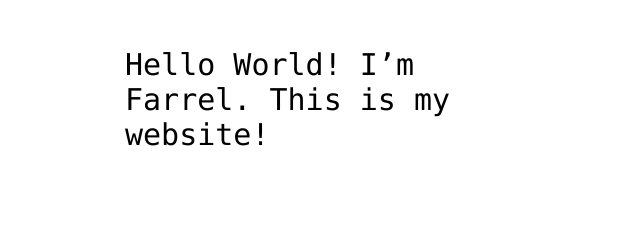
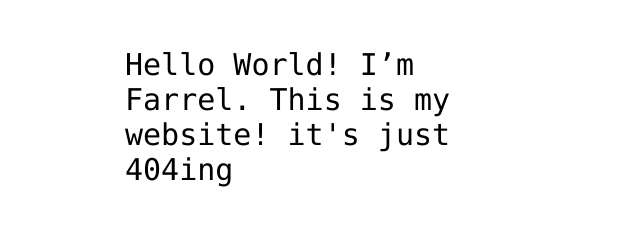
Before and after one commit to Farrel0/Farrel0.github.io, a plain HTML site: page index.html in a window 1280 px wide. Shown: the part 341-566 px from the top of the page, without its empty margins (315-955 px from the left). Drawn offline with Linux system fonts and the light colour scheme.

Commit message:
Edited text to see if an update helps.

```diff
--- a/index.html
+++ b/index.html
@@ -12,7 +12,7 @@
 <img src="https://octodex.github.com/images/daftpunktocat-thomas.gif" id="octocat" alt="octocat-gif" />
 
 <!-- Change this code here by copy and pasting your template on line 15 -->
-<p>Hello World! I’m Farrel. This is my website!</p>
+<p>Hello World! I’m Farrel. This is my website! it's just 404ing</p>
 
 </body>
 </html>
```
